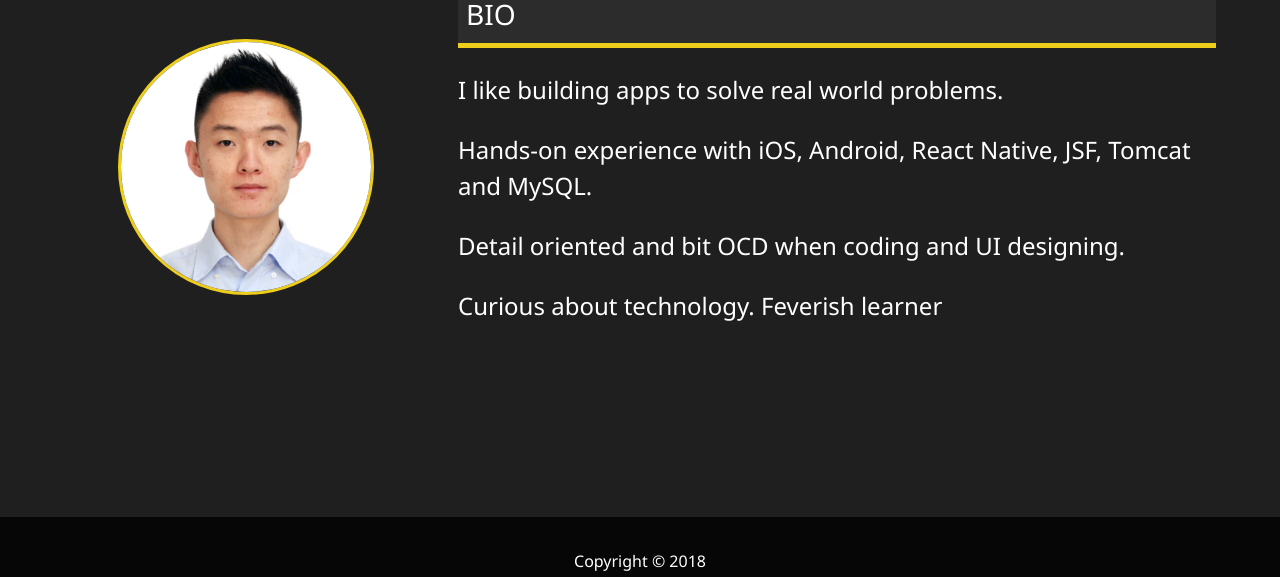
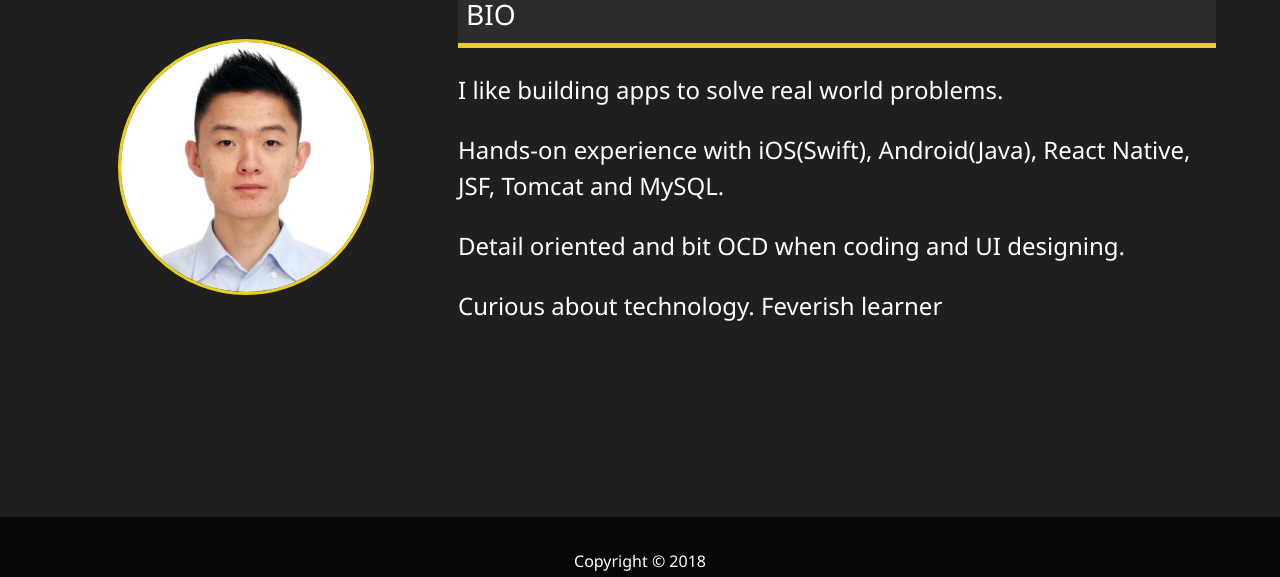
Before and after one commit to weitieda/personal-portfolio-website, a website: page dist/about.html in a window 1280 px wide. Shown: the part 223-800 px from the top of the page. Drawn offline with Linux system fonts and the light colour scheme.

Commit message:
Swift and Java added

```diff
--- a/dist/about.html
+++ b/dist/about.html
@@ -48,8 +48,8 @@
           <h3 class="job">BIO</h3>
           <p>I like building apps to solve real world problems.</p>
           <p>
-            Hands-on experience with iOS, Android, React Native, JSF, Tomcat and
-            MySQL.
+            Hands-on experience with iOS(Swift), Android(Java), React Native,
+            JSF, Tomcat and MySQL.
           </p>
           <p>Detail oriented and bit OCD when coding and UI designing.</p>
           <p>Curious about technology. Feverish learner</p>
```
